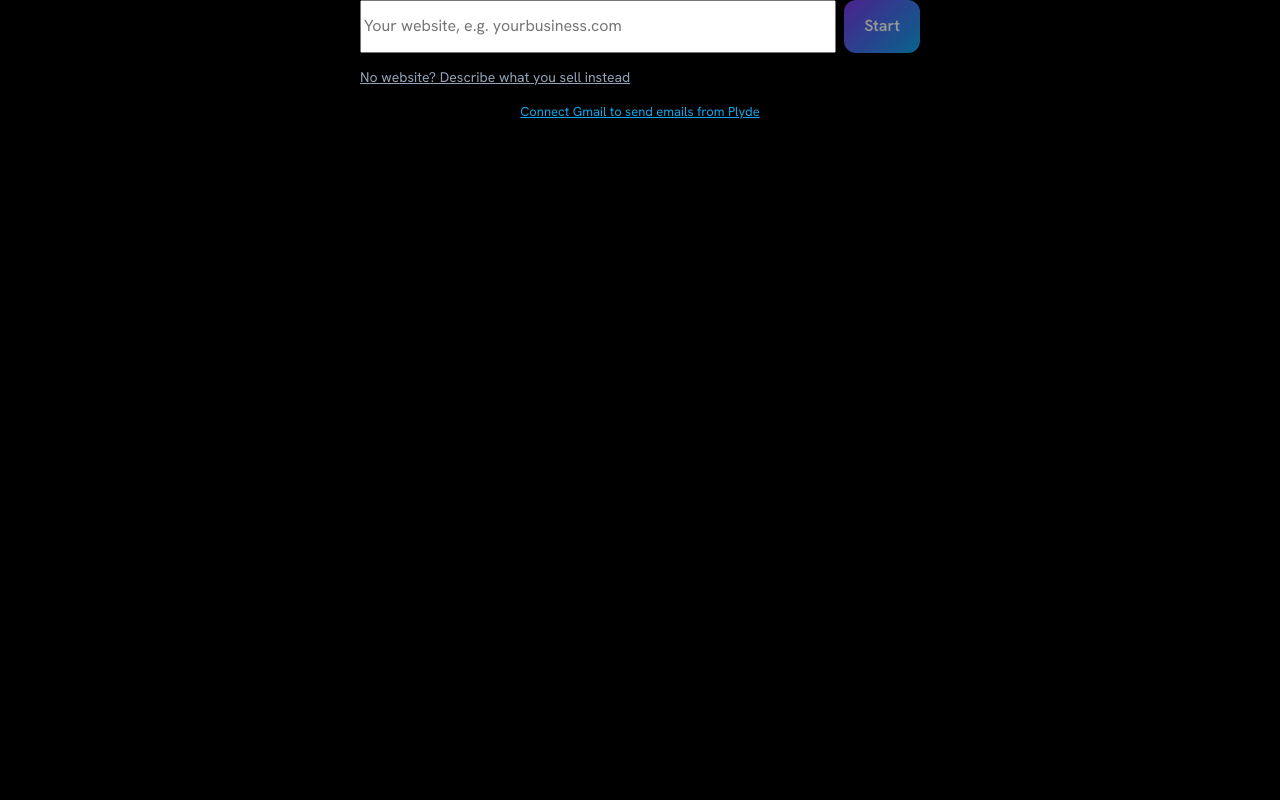
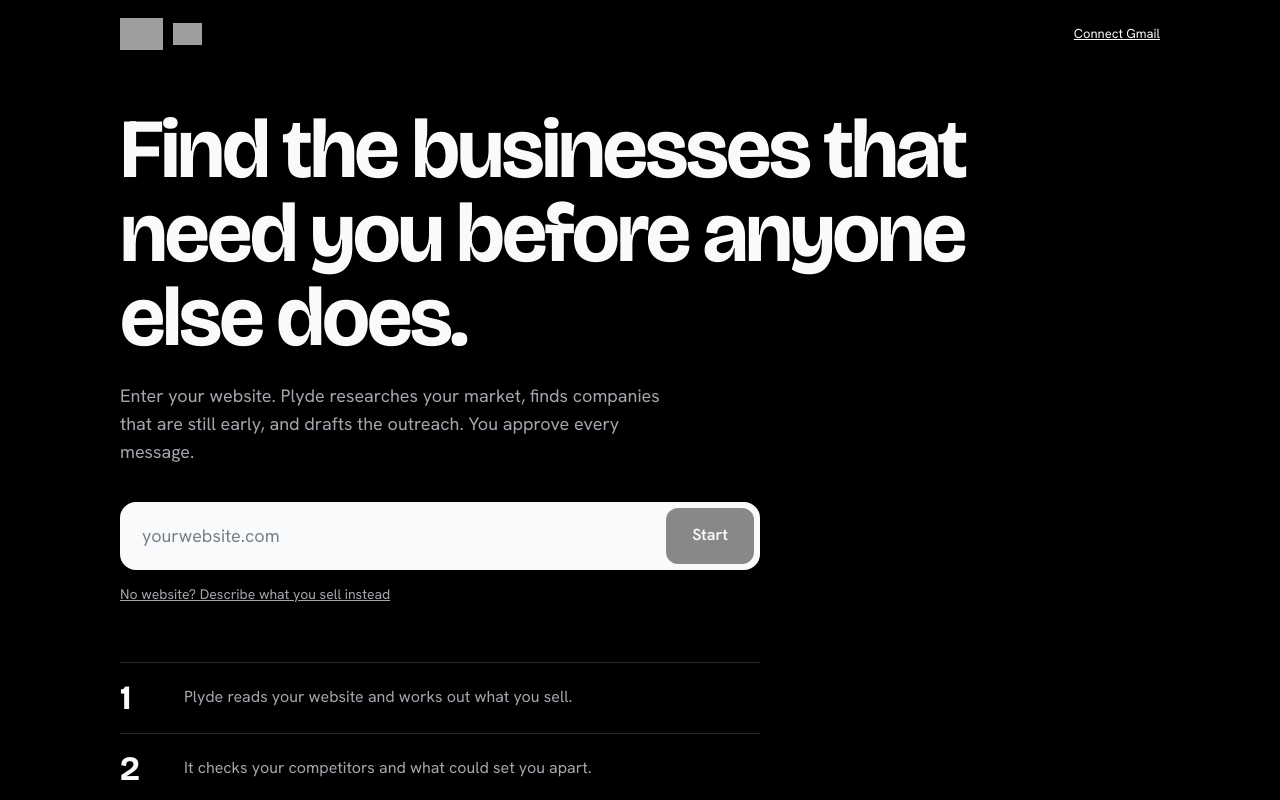
Before and after one commit to ameer528/Plyde, a Next.js app: page / in a window 1280 px wide. Shown: the top 800 px of the page. Built offline with nearby package versions, Linux system fonts and the light colour scheme; grey boxes are pictures that could not be loaded.

Commit message:
Refactor Flow component and update UI elements
Refactor Flow component to improve structure and readability. Update input placeholders and button labels for clarity.

```diff
--- a/app/Flow.js
+++ b/app/Flow.js
@@ -1,8 +1,10 @@
 "use client";
 
 import { useState, useRef, useEffect } from "react";
-import { card, field, sleep, post } from "./ui";
+import { sleep, post } from "./ui";
 import Company from "./Company";
+import markImg from "./mark-white.png";
+import wordImg from "./word-white.png";
 
 export default function Flow() {
   const [website, setWebsite] = useState("");
@@ -224,137 +226,142 @@ export default function Flow() {
   }
 
   return (
-    <div style={{ maxWidth: "560px", margin: "0 auto", textAlign: "left" }}>
-      {banner && (
-        <p
-          style={{
-            background: "#1E293B",
-            border: "1px solid #334155",
-            borderRadius: "12px",
-            padding: "12px",
-            color: "#CBD5E1",
-            fontSize: "14px",
-            textAlign: "center",
-          }}
-        >
-          {banner}
+    <>
+      <header className="bar">
+        <div className="brand">
+          <img className="mark" src={markImg.src} alt="" />
+          <img className="word" src={wordImg.src} alt="Plyde" />
+        </div>
+        {gmail.loaded && (
+          <div className="status">
+            {gmail.connected ? (
+              <>
+                Gmail connected{gmail.email ? ": " + gmail.email : ""}{" "}
+                <button className="textbtn" onClick={disconnectGmail}>
+                  Disconnect
+                </button>
+              </>
+            ) : (
+              <a href="/api/gmail/connect">Connect Gmail</a>
+            )}
+          </div>
+        )}
+      </header>
+
+      <section className="hero">
+        <h1>Find the businesses that need you before anyone else does.</h1>
+        <p className="lead">
+          Enter your website. Plyde researches your market, finds companies that are still early,
+          and drafts the outreach. You approve every message.
         </p>
-      )}
 
-      <form onSubmit={run}>
-        <div style={{ display: "flex", gap: "8px" }}>
+        <form className="ask" onSubmit={run}>
           <input
             type="text"
-            placeholder="Your website, e.g. yourbusiness.com"
+            placeholder="yourwebsite.com"
             value={website}
             onChange={(e) => setWebsite(e.target.value)}
-            style={{ ...field, flex: 1, minWidth: 0 }}
+            aria-label="Your website"
           />
-          <button
-            type="submit"
-            disabled={busy || !canRun}
-            style={{
-              padding: "14px 20px",
-              borderRadius: "12px",
-              border: "none",
-              background: "linear-gradient(135deg, #7C3AED, #0EA5E9)",
-              color: "#F8FAFC",
-              fontWeight: 600,
-              fontSize: "16px",
-              opacity: busy || !canRun ? 0.6 : 1,
-            }}
-          >
-            {busy ? "..." : "Start"}
+          <button type="submit" disabled={busy || !canRun}>
+            {busy ? "Working" : "Start"}
           </button>
-        </div>
-        {!showDesc && (
-          <p
-            onClick={() => setShowDesc(true)}
-            style={{ color: "#94A3B8", fontSize: "14px", cursor: "pointer", textDecoration: "underline" }}
-          >
+        </form>
+
+        {!showDesc ? (
+          <button className="link" onClick={() => setShowDesc(true)}>
             No website? Describe what you sell instead
-          </p>
-        )}
-        {showDesc && (
+          </button>
+        ) : (
           <textarea
+            className="desc"
+            rows={4}
             placeholder="Describe what you sell and who you help."
             value={description}
             onChange={(e) => setDescription(e.target.value)}
-            rows={4}
-            style={{ ...field, width: "100%", boxSizing: "border-box", marginTop: "12px" }}
           />
         )}
-      </form>
 
-      {gmail.loaded && (
-        <p style={{ color: "#94A3B8", fontSize: "13px", textAlign: "center", marginTop: "14px" }}>
-          {gmail.connected ? (
-            <>
-              Gmail connected{gmail.email ? `: ${gmail.email}` : ""}.{" "}
-              <span onClick={disconnectGmail} style={{ textDecoration: "underline", cursor: "pointer" }}>
-                Disconnect
-              </span>
-            </>
-          ) : (
-            <a href="/api/gmail/connect" style={{ color: "#0EA5E9" }}>
-              Connect Gmail to send emails from Plyde
-            </a>
+        {banner && <p className="banner">{banner}</p>}
+        {step && (
+          <div className="progress">
+            <p>{step}</p>
+            <div className="track">
+              <div className="fill" />
+            </div>
+          </div>
         )}
+        {error && <p className="error">{error}</p>}
+
+        {!profile && !busy && (
+          <ol className="steps">
+            <li>
+              <p>Plyde reads your website and works out what you sell.</p>
+            </li>
+            <li>
+              <p>It checks your competitors and what could set you apart.</p>
+            </li>
+            <li>
+              <p>
+                It finds early-stage companies that fit, with the emails and social accounts they
+                publish.
               </p>
+            </li>
+            <li>
+              <p>It writes outreach for each channel. You edit, approve and send.</p>
+            </li>
+          </ol>
         )}
-
-      {step && <p style={{ color: "#94A3B8", textAlign: "center", marginTop: "20px" }}>{step}</p>}
-      {error && <p style={{ color: "#F59E0B", textAlign: "center", marginTop: "20px" }}>{error}</p>}
+      </section>
 
       {profile && (
-        <div style={{ marginTop: "28px" }}>
-          <div style={card}>
-            <h3 style={{ margin: "0 0 8px" }}>What you sell</h3>
-            <p style={{ margin: 0, color: "#CBD5E1", lineHeight: 1.5 }}>{profile.business_summary}</p>
+        <section className="paper">
+          <div className="wrap">
+            <div className="panel">
+              <div className="cols">
+                <div>
+                  <h3>What you sell</h3>
+                  <p>{profile.business_summary}</p>
                 </div>
-
                 {market && (
-            <div style={card}>
-              <h3 style={{ margin: "0 0 8px" }}>Your market</h3>
+                  <div>
+                    <h3>Your market</h3>
                     {market.competitors && market.competitors.length > 0 && (
-                <div style={{ marginBottom: "10px" }}>
-                  <strong style={{ color: "#CBD5E1" }}>Competitors found</strong>
+                      <ul>
                         {market.competitors.map((c) => (
-                    <div key={c.url || c.name} style={{ color: "#94A3B8", fontSize: "14px", marginTop: "4px" }}>
-                      <a href={c.url} target="_blank" rel="noreferrer" style={{ color: "#0EA5E9" }}>
+                          <li key={c.url || c.name}>
+                            <a href={c.url} target="_blank" rel="noreferrer">
                               {c.name}
                             </a>
-                      {c.note ? ` - ${c.note}` : ""}
-                    </div>
+                            {c.note ? `: ${c.note}` : ""}
+                          </li>
                         ))}
-                </div>
+                      </ul>
                     )}
                     {market.differentiators && market.differentiators.length > 0 && (
-                <div style={{ marginBottom: "10px" }}>
-                  <strong style={{ color: "#CBD5E1" }}>How you could stand out</strong>
+                      <>
+                        <p>How you could stand out:</p>
+                        <ul>
                           {market.differentiators.map((p) => (
-                    <div key={p} style={{ color: "#94A3B8", fontSize: "14px", marginTop: "4px" }}>
-                      - {p}
-                    </div>
+                            <li key={p}>{p}</li>
                           ))}
-                </div>
+                        </ul>
+                      </>
                     )}
-              {market.positioning && (
-                <p style={{ margin: 0, color: "#CBD5E1", fontSize: "14px", lineHeight: 1.5 }}>
-                  {market.positioning}
-                </p>
-              )}
-              <p style={{ margin: "10px 0 0", color: "#64748B", fontSize: "12px" }}>
-                AI inference from web search results. Check it before relying on it.
-              </p>
+                    {market.positioning && <p>{market.positioning}</p>}
+                    <p className="fine">Based on web search results. Check it before relying on it.</p>
                   </div>
                 )}
               </div>
-      )}
+            </div>
 
             {cards.length > 0 && (
-        <div style={{ marginTop: "8px" }}>
-          <h3 style={{ textAlign: "center" }}>Early companies that may need you</h3>
+              <>
+                <h2>Companies that may need you</h2>
+                <p className="sub">
+                  Early-stage companies, ranked by how well they fit. Scores and drafts are written
+                  by AI from public websites, so check them before you send.
+                </p>
                 {cards.map((d) => (
                   <Company
                     key={d.site}
@@ -366,46 +373,31 @@ export default function Flow() {
                     sentInfo={sentLog.find((x) => x.site === d.site)}
                   />
                 ))}
-
                 {ready && !busy && (
-            <button
-              onClick={fillBatch}
-              style={{
-                width: "100%",
-                padding: "14px",
-                borderRadius: "12px",
-                border: "none",
-                background: "linear-gradient(135deg, #7C3AED, #0EA5E9)",
-                color: "#F8FAFC",
-                fontWeight: 600,
-                fontSize: "16px",
-                marginBottom: "12px",
-              }}
-            >
+                  <button className="more" onClick={fillBatch}>
                     Find 5 more
                   </button>
                 )}
-
-          <p style={{ textAlign: "center", color: "#64748B", fontSize: "13px" }}>
+                <p className="fine">
                   {unreadable > 0 ? `${unreadable} site(s) could not be read. ` : ""}
-            {dropped > 0 ? `${dropped} established company(ies) were left out. ` : ""}
-            Stages, scores and drafts are AI-written from public websites. Review everything before you send.
+                  {dropped > 0 ? `${dropped} established company(ies) were left out.` : ""}
                 </p>
-        </div>
+              </>
             )}
 
             {sentLog.length > 0 && (
-        <details style={{ marginTop: "20px" }}>
-          <summary style={{ cursor: "pointer", color: "#CBD5E1", fontWeight: 600 }}>
-            Sent emails ({sentLog.length})
-          </summary>
+              <details className="sent">
+                <summary>Sent emails ({sentLog.length})</summary>
                 {sentLog.map((s) => (
-            <p key={s.at} style={{ color: "#94A3B8", fontSize: "13px", margin: "8px 0" }}>
+                  <p key={s.at}>
                     {new Date(s.at).toLocaleString()}: {s.subject} to {s.to} ({s.site})
                   </p>
                 ))}
               </details>
             )}
           </div>
+        </section>
+      )}
+    </>
   );
     }
```
Lines whose indentation alone changed are shown as unchanged.
